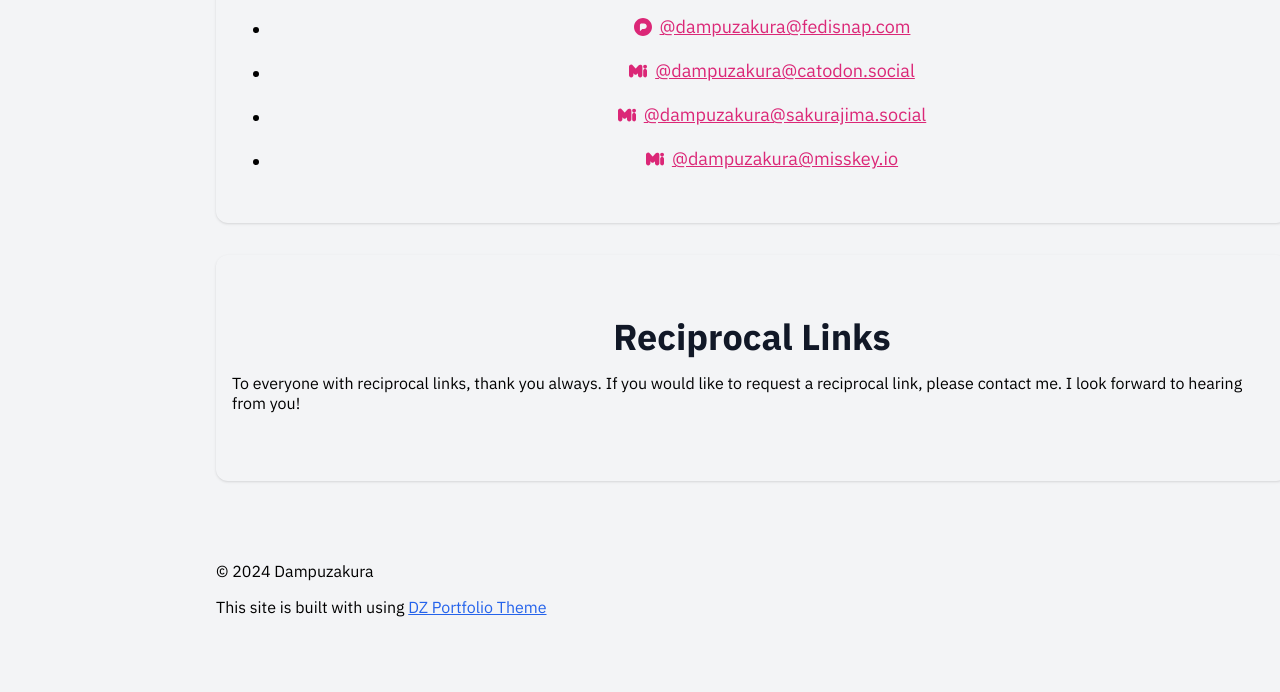
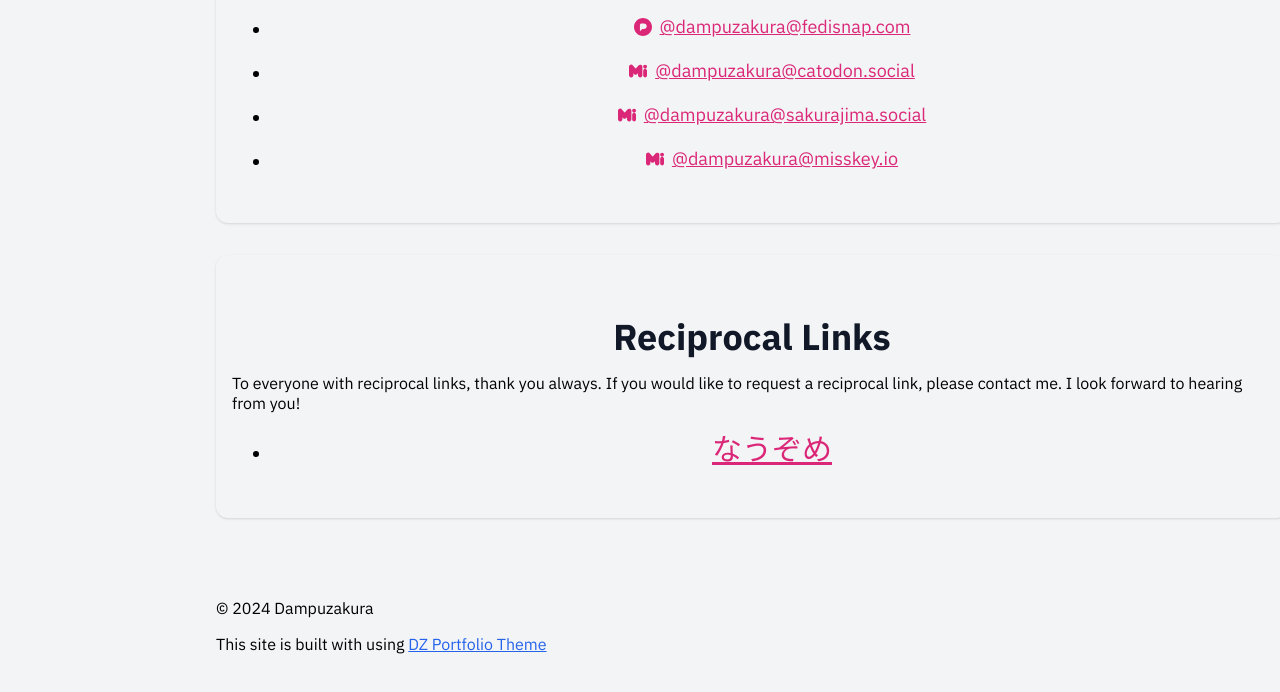
Before and after one commit to dampuzakura/dampuzakura.github.io, an Astro site: page / in a window 1280 px wide. Shown: the part 3304-3996 px from the top of the page. Before the commit the page ends 3969 px from the top, so only its background shows below. Built offline with nearby package versions, Linux system fonts and the light colour scheme; Astro itself is replaced by a stand-in of ours.

Commit message:
✨ なうぞめさんの相互リンクを追加

```diff
--- a/src/components/Home.svelte
+++ b/src/components/Home.svelte
@@ -128,7 +128,12 @@
       icon: 'i-simple-icons:misskey',
     },
   ];
-  const reciprocalLinks = [];
+  const reciprocalLinks = [
+    {
+      name: 'なうぞめ',
+      url: 'https://nauzo.me',
+    }
+  ];
 </script>
 
 <div
```
